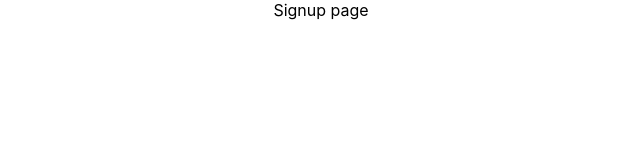
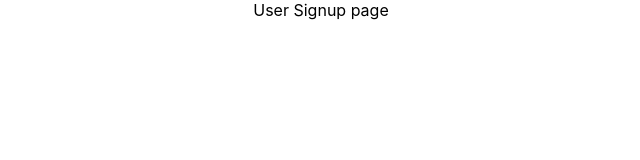
Before and after one commit to mitchel-okomor/farmruby-frontend, a React (Create React App) app: page /signup in a window 1280 px wide. Shown: the top 160 px of the page, without its empty margins (319-959 px from the left). Built offline with nearby package versions, Linux system fonts and the light colour scheme.

Commit message:
adding enzymr

```diff
--- a/package.json
+++ b/package.json
@@ -38,6 +38,7 @@
     ]
   },
   "devDependencies": {
+    "enzyme": "^3.11.0",
     "enzyme-adapter-react-16": "^1.15.6",
     "enzyme-to-json": "^3.6.1"
   }
--- a/src/components/signup/signup.js
+++ b/src/components/signup/signup.js
@@ -2,7 +2,7 @@ import React from "react";
 import "./signup.css";
 
 function Signup(props) {
-  return <div>Signup page</div>;
+  return <div>User Signup page</div>;
 }
 
 export default Signup;
```
Also changed, not shown: 1 other file (tests, documents, lock files or other folders).
